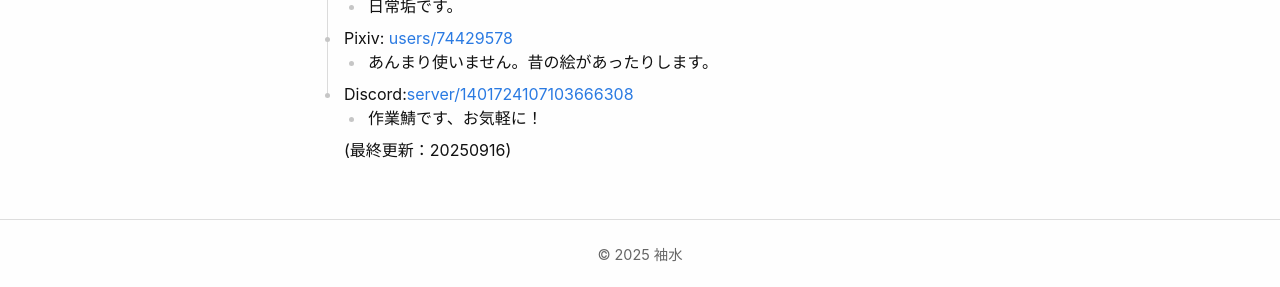
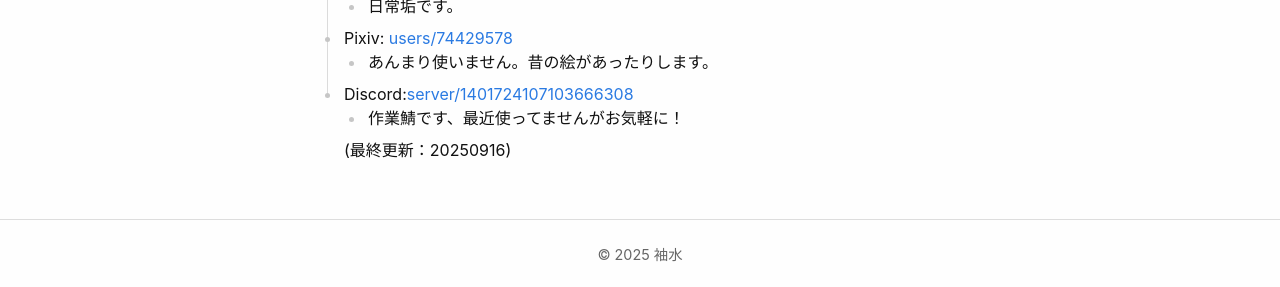
Before and after one commit to njargon/njargon.github.io, a Jekyll site: the page built from about.md, in a window 1280 px wide. Shown: the part 1019-1306 px from the top of the page. Built offline with Jekyll 4.4.1, drawn with Linux system fonts in a browser that asks for light colours.

Commit message:
vault backup: 2025-09-16 07:34:12

```diff
--- a/about.md
+++ b/about.md
@@ -41,6 +41,6 @@ permalink: /about/
 - Pixiv: [users/74429578](https://www.pixiv.net/users/74429578)
 	- あんまり使いません。昔の絵があったりします。
 - Discord:[server/1401724107103666308](https://disboard.org/ja/server/1401724107103666308)
-	- 作業鯖です、お気軽に！
+	- 作業鯖です、最近使ってませんがお気軽に！
 
 (最終更新：20250916)
```
